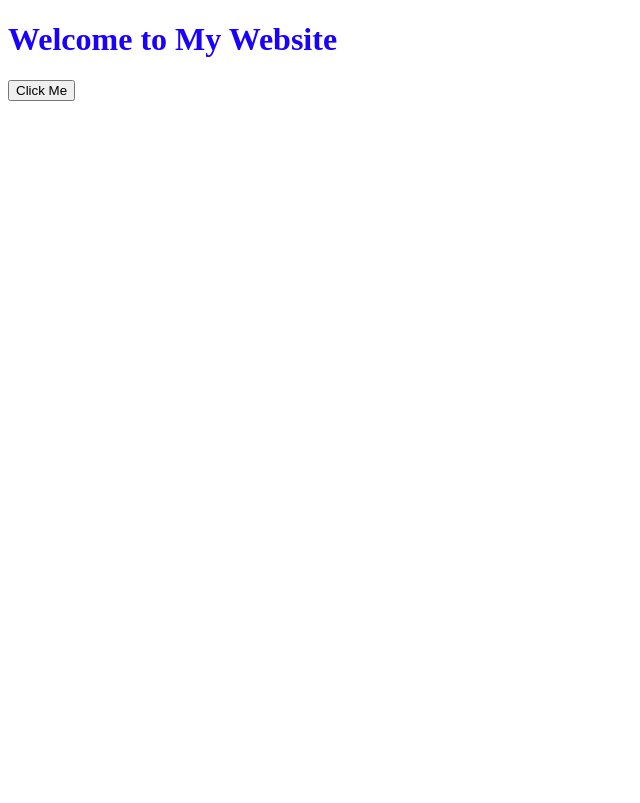
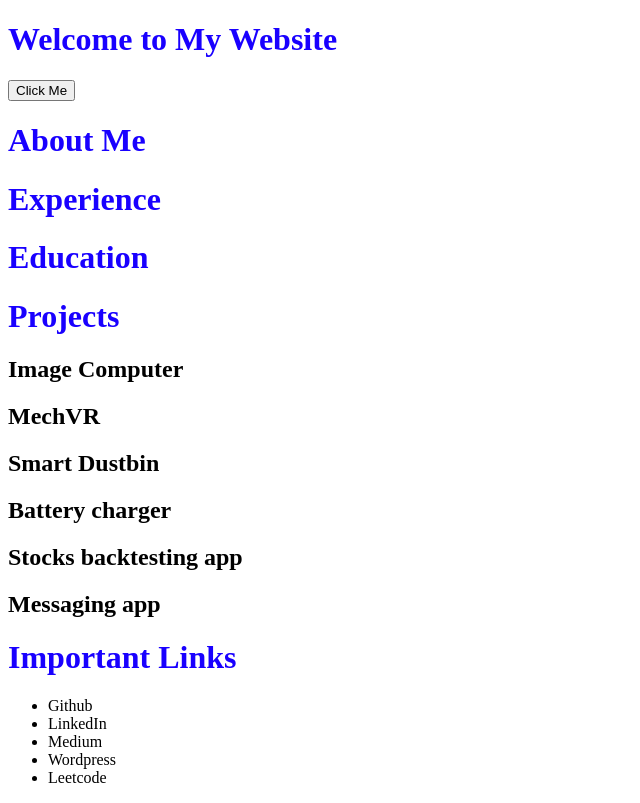
Before and after one commit to eaglespy21/eaglespy21.github.io, a plain HTML site: page index.html in a window 1280 px wide. Shown: the whole page, without its empty margins (0-640 px from the left). Drawn offline with Linux system fonts and the light colour scheme.

Commit message:
sections

```diff
--- a/index.html
+++ b/index.html
@@ -12,6 +12,34 @@
     <main>
         <h1>Welcome to My Website</h1>
         <button onclick="alertButton()">Click Me</button>
+        <div>
+            <h1> About Me</h1>
+        </div>
+        <div>
+            <h1>Experience</h1>
+        </div>
+        <div>
+            <h1>Education</h1>
+        </div>
+        <div>
+            <h1> Projects</h1>
+            <div><h2>Image Computer</h2></div>
+            <div><h2>MechVR</h2></div>
+            <div><h2>Smart Dustbin</h2></div>
+            <div><h2>Battery charger</h2></div>
+            <div><h2>Stocks backtesting app</h2></div>
+            <div><h2>Messaging app</h2></div>
+        </div>
+        <div>
+            <h1>Important Links</h1>
+            <ul>
+                <li>Github</li>
+                <li>LinkedIn</li>
+                <li>Medium</li>
+                <li>Wordpress</li>
+                <li>Leetcode</li>
+            </ul>
+        </div>
     </main>
   </body>
   <script src="index.js"></script>
```
